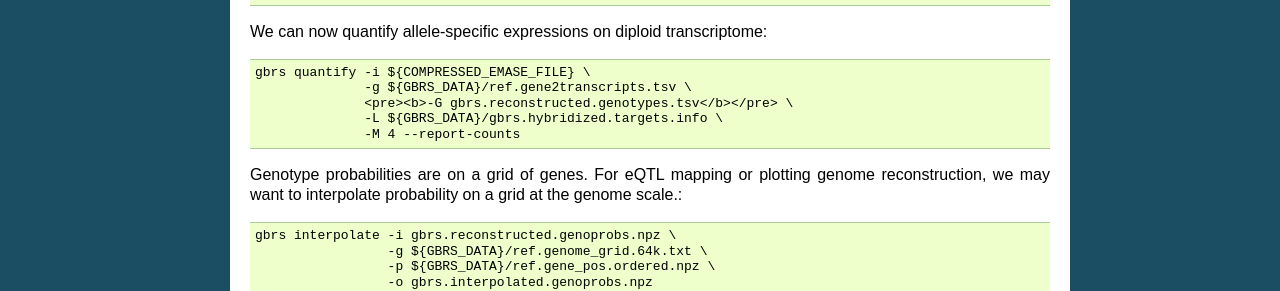
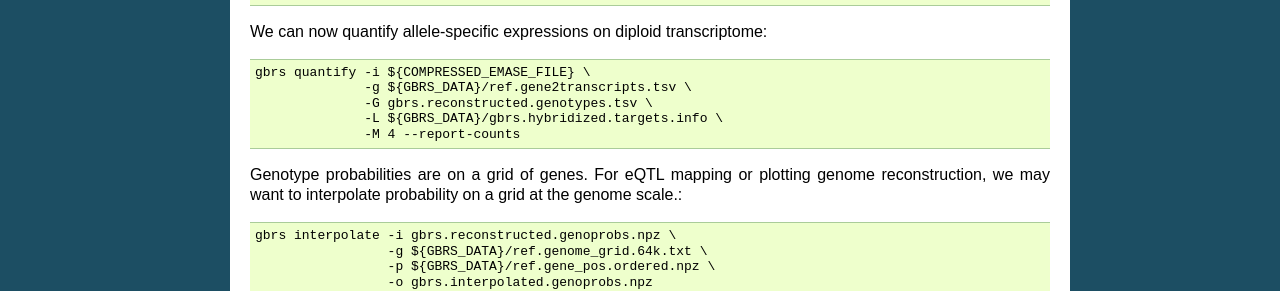
Before and after one commit to churchill-lab/gbrs, a Sphinx documentation site: the page built from docs/usage.rst, in a window 1280 px wide. Shown: the part 763-1054 px from the top of the page. Built offline with Sphinx 7.4.7, drawn with Linux system fonts in a browser that asks for light colours.

Commit message:
Ready to release

```diff
--- a/docs/usage.rst
+++ b/docs/usage.rst
@@ -40,7 +40,7 @@ We can now quantify allele-specific expressions on diploid transcriptome::
 
     gbrs quantify -i ${COMPRESSED_EMASE_FILE} \
                   -g ${GBRS_DATA}/ref.gene2transcripts.tsv \
-                  <pre><b>-G gbrs.reconstructed.genotypes.tsv</b></pre> \
+                  -G gbrs.reconstructed.genotypes.tsv \
                   -L ${GBRS_DATA}/gbrs.hybridized.targets.info \
                   -M 4 --report-counts
 
```
